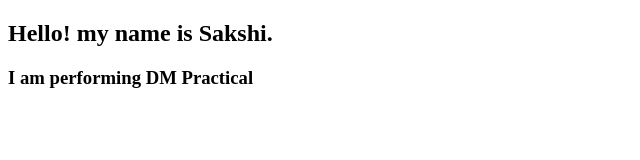
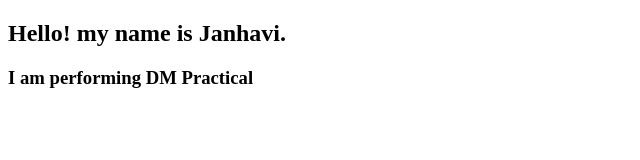
Before and after one commit to Janhavi027/Digital-Marketing, a plain HTML site: page Index.html in a window 1280 px wide. Shown: the full height of the page, 0-640 px from the left. Drawn offline with Linux system fonts and the light colour scheme.

Commit message:
Update Index.html

```diff
--- a/Index.html
+++ b/Index.html
@@ -2,11 +2,12 @@
 <html>
 <head>
 <title> Digital Marketing </title>
-<h2> Hello! my name is Sakshi.</h2>
+<h2> Hello! my name is Janhavi.</h2>
 </head>
 <body>
    <h3> I am performing DM Practical </h3>
    <!-- Global site tag (gtag.js) - Google Analytics -->
+<!-- Global site tag (gtag.js) - Google Analytics -->
 <script async src="https://www.googletagmanager.com/gtag/js?id=G-SWS8JVJPF3"></script>
 <script>
   window.dataLayer = window.dataLayer || [];
```
